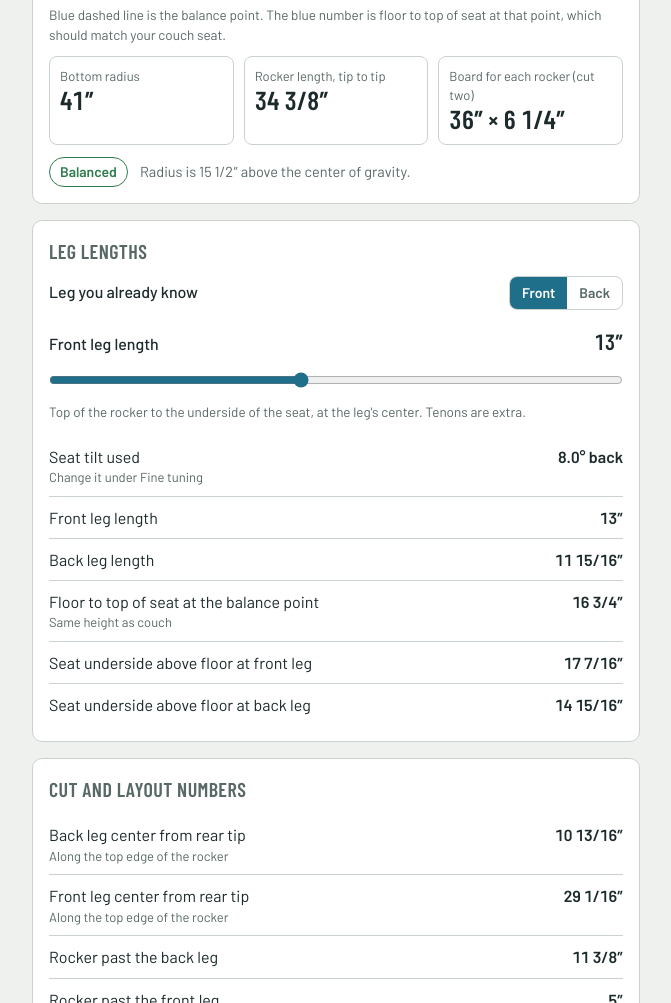
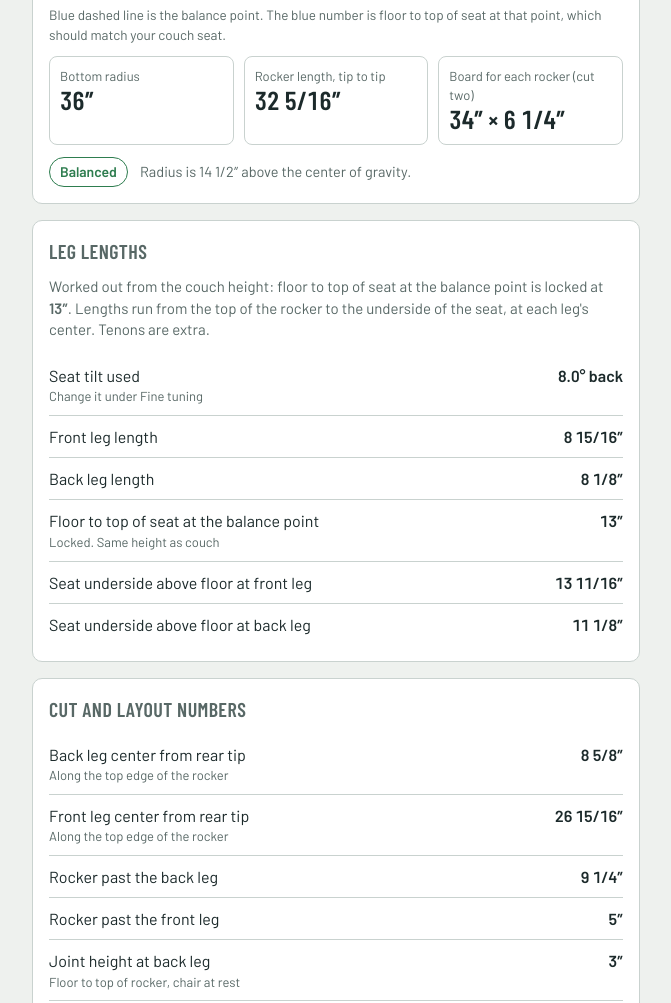
Before and after one commit to Cano-App/Rocker, a plain HTML site: page index.html in a window 1280 px wide. Shown: the part 798-1801 px from the top of the page, without its empty margins (304-975 px from the left). Drawn offline with nearby package versions, Linux system fonts and the light colour scheme.

Commit message:
Lock seat height at balance point to couch height (13 in); derive both leg lengths
Co-Authored-By: Claude Fable 5.2 <noreply@anthropic.com>
Claude-Session: https://claude.ai/code/session_01BYa71JsesHJL3fKYfxZJF6

```diff
--- a/index.html
+++ b/index.html
@@ -116,24 +116,12 @@ a{color:var(--accent)}
 
   <section class="card">
     <h2>Leg lengths</h2>
-    <div class="ctl">
-      <div class="row"><span id="known-label" style="font-weight:500">Leg you already know</span>
-        <div class="units" role="group" aria-labelledby="known-label">
-          <button id="k-front" type="button" aria-pressed="true">Front</button>
-          <button id="k-back" type="button" aria-pressed="false">Back</button>
-        </div>
-      </div>
-    </div>
-    <div class="ctl">
-      <div class="row"><label for="leglen" id="leglen-label">Front leg length</label><output id="o-leglen"></output></div>
-      <input id="leglen" type="range" min="6" max="22" step="0.125" value="13">
-      <small>Top of the rocker to the underside of the seat, at the leg's center. Tenons are extra.</small>
-    </div>
+    <p class="sub">Worked out from the couch height: floor to top of seat at the balance point is locked at <strong id="o-couch2"></strong>. Lengths run from the top of the rocker to the underside of the seat, at each leg's center. Tenons are extra.</p>
     <dl style="margin-top:14px">
       <dt>Seat tilt used<small>Change it under Fine tuning</small></dt><dd id="r-seattilt"></dd>
       <dt>Front leg length</dt><dd id="r-lf"></dd>
       <dt>Back leg length</dt><dd id="r-lr"></dd>
-      <dt>Floor to top of seat at the balance point<small>Same height as couch</small></dt><dd id="r-baltop"></dd>
+      <dt>Floor to top of seat at the balance point<small>Locked. Same height as couch</small></dt><dd id="r-baltop"></dd>
       <dt>Seat underside above floor at front leg</dt><dd id="r-sf"></dd>
       <dt>Seat underside above floor at back leg</dt><dd id="r-sr"></dd>
     </dl>
@@ -164,9 +152,14 @@ a{color:var(--accent)}
     <details>
       <summary>Fine tuning</summary>
       <div class="ctl">
+        <div class="row"><label for="couch">Couch height, floor to top of seat</label><output id="o-couch"></output></div>
+        <input id="couch" type="range" min="10" max="22" step="0.25" value="13">
+        <small>Locked at 13 in. The leg lengths are worked out from this.</small>
+      </div>
+      <div class="ctl">
         <div class="row"><label for="cg">Sitter's center of gravity above floor</label><output id="o-cg"></output></div>
-        <input id="cg" type="range" min="22" max="30" step="0.5" value="25.5">
-        <small>Roughly the height of the navel when seated in the chair on its rockers.</small>
+        <input id="cg" type="range" min="18" max="30" step="0.5" value="21.5">
+        <small>Roughly the height of the navel when seated in the chair on its rockers. Set to 21.5 in for a 13 in seat: about 8.5 in above the seat.</small>
       </div>
       <div class="ctl">
         <div class="row"><label for="radius">Bottom radius</label><output id="o-radius"></output></div>
@@ -206,7 +199,7 @@ a{color:var(--accent)}
       <li><strong>Published:</strong> the radius must be larger than the center of gravity height. With a center of gravity about 25 to 26 in off the floor, 39 to 42 in is the reasonable range, 30 in is tippy and 80 in barely rocks (<a href="https://popularwoodworking.com/design/make-a-chair-that-rocks">Popular Woodworking</a>). Makers report 36 to 48 in overall (<a href="https://finewoodworking.com/forum/rocker-layout">Fine Woodworking forum</a>).</li>
       <li><strong>Published:</strong> normal rocking uses only 8 to 10 in of the rocker, and extra length belongs at the rear.</li>
       <li><strong>Store-bought check:</strong> a <a href="https://www.vandykes.com/rocking-chair-runner-adult-medium/p/204421/">Van Dyke's adult runner</a> is 36 1/4 in long, 1 1/4 in wide and 1 5/8 in tall with a 4 1/4 in end rise, which works out to about a 41 in radius.</li>
-      <li><strong>My own rules, not published standards:</strong> automatic radius is 1.6 times the center of gravity height (it lands in the published range at 25 to 26 in); the 25 degree rock-back reserve; the 5 in front overhang (sized by eye from a porch rocker photo); the 8 degree seat tilt, picked between the 2 to 5 degree range for upright chairs and the 17 degrees a <a href="https://woodworkersjournal.com/?p=6554">Woodworker's Journal</a> editor called extreme (no published optimum exists); the balance point default of one third. Change any of them under Fine tuning.</li>
+      <li><strong>My own rules, not published standards:</strong> automatic radius is 1.6 times the center of gravity height (it lands in the published range at 25 to 26 in); the 25 degree rock-back reserve; the 5 in front overhang (sized by eye from a porch rocker photo); a center of gravity 8.5 in above the seat (the published 25 to 26 in figure less a typical 17 in seat); the 8 degree seat tilt, picked between the 2 to 5 degree range for upright chairs and the 17 degrees a <a href="https://woodworkersjournal.com/?p=6554">Woodworker's Journal</a> editor called extreme (no published optimum exists); the balance point default of one third. Change any of them under Fine tuning.</li>
       <li>The geometry is exact circle math. It treats the legs as plumb when the chair is at rest. Mock up one rocker in scrap or plywood before cutting good stock.</li>
     </ul>
   </section>
@@ -234,10 +227,9 @@ function compute(p){
   };
 }
 function legs(p,g){
-  var rise=p.S*Math.tan(p.seattilt*Math.PI/180), o={};
-  if(p.known==='front'){o.Lf=p.leglen;o.seatF=g.hf+o.Lf;o.seatR=o.seatF-rise;o.Lr=o.seatR-g.hr;}
-  else{o.Lr=p.leglen;o.seatR=g.hr+o.Lr;o.seatF=o.seatR+rise;o.Lf=o.seatF-g.hf;}
-  o.slope=rise/p.S; return o;
+  var th=p.seattilt*Math.PI/180, sl=Math.tan(th), o={slope:sl};
+  o.seatR=p.couch-p.seatT/Math.cos(th)-g.c*sl; o.seatF=o.seatR+p.S*sl;
+  o.Lr=o.seatR-g.hr; o.Lf=o.seatF-g.hf; return o;
 }
 if(typeof module!=='undefined'){module.exports={compute:compute,legs:legs};}
 else (function(){
@@ -256,7 +248,7 @@ else (function(){
     $('radius').disabled=$('auto').checked;
     return {S:+$('spacing').value,R:+$('radius').value,t:+$('depth').value,bal:+$('bal').value/100,
             reserve:+$('reserve').value,front:+$('front').value,cg:cg,
-            known:known,leglen:+$('leglen').value,seattilt:+$('seattilt').value,
+            couch:+$('couch').value,seattilt:+$('seattilt').value,
             seatT:+$('seatt').value};
   }
   function draw(p,g,k){
@@ -322,22 +314,15 @@ else (function(){
     d=g.halfChord; rows+='<tr><td>'+L(d)+' (tip)</td><td>'+L(p.R-Math.sqrt(p.R*p.R-d*d))+'</td></tr>';
     document.querySelector('#stations tbody').innerHTML=rows;
     var k=legs(p,g), bad=k.Lf<1||k.Lr<1;
-    $('leglen-label').textContent=(known==='front'?'Front':'Back')+' leg length';
-    $('o-leglen').textContent=L(p.leglen); $('o-seattilt').textContent=p.seattilt.toFixed(1)+'\u00b0'; $('r-seattilt').textContent=p.seattilt.toFixed(1)+'\u00b0 back';
-    $('r-lf').textContent=k.Lf<1?'Too short. Lengthen the known leg or reduce tilt.':L(k.Lf);
-    $('r-lr').textContent=k.Lr<1?'Too short. Lengthen the known leg or reduce tilt.':L(k.Lr);
+    $('o-couch').textContent=L(p.couch); $('o-couch2').textContent=L(p.couch); $('o-seattilt').textContent=p.seattilt.toFixed(1)+'\u00b0'; $('r-seattilt').textContent=p.seattilt.toFixed(1)+'\u00b0 back';
+    $('r-lf').textContent=k.Lf<1?'Too short. Use a thinner rocker or less tilt.':L(k.Lf);
+    $('r-lr').textContent=k.Lr<1?'Too short. Use a thinner rocker or less tilt.':L(k.Lr);
     $('r-baltop').textContent=bad?'\u2013':L(k.seatR+g.c*k.slope+p.seatT/Math.cos(Math.atan(k.slope)));
     $('r-sf').textContent=bad?'\u2013':L(k.seatF); $('r-sr').textContent=bad?'\u2013':L(k.seatR);
     draw(p,g,k);
   }
-  ['spacing','cg','radius','bal','depth','reserve','front','auto','leglen','seattilt','seatt'].forEach(function(id){$(id).addEventListener('input',update);});
+  ['spacing','cg','radius','bal','depth','reserve','front','auto','couch','seattilt','seatt'].forEach(function(id){$(id).addEventListener('input',update);});
   function setUnit(u){unit=u;$('u-in').setAttribute('aria-pressed',u==='in');$('u-mm').setAttribute('aria-pressed',u==='mm');update();}
-  function setKnown(v){
-    var p=read(), k=legs(p,compute(p)); known=v;
-    $('leglen').value=Math.min(22,Math.max(6,v==='front'?k.Lf:k.Lr));
-    $('k-front').setAttribute('aria-pressed',v==='front');$('k-back').setAttribute('aria-pressed',v==='back');update();}
-  $('k-front').addEventListener('click',function(){if(known!=='front')setKnown('front');});
-  $('k-back').addEventListener('click',function(){if(known!=='back')setKnown('back');});
   $('u-in').addEventListener('click',function(){setUnit('in');});
   $('u-mm').addEventListener('click',function(){setUnit('mm');});
   update();
```
